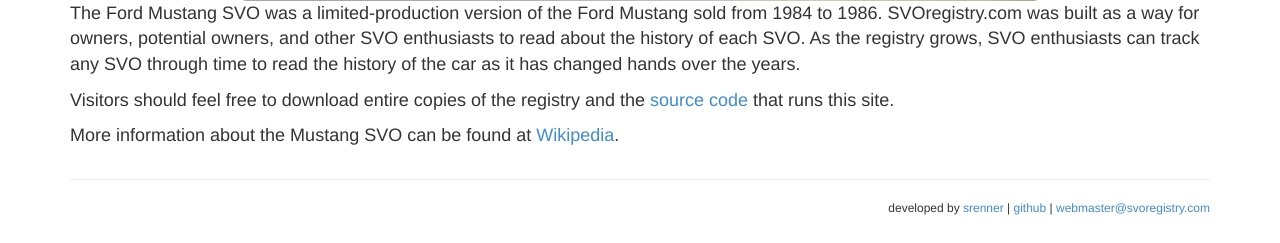
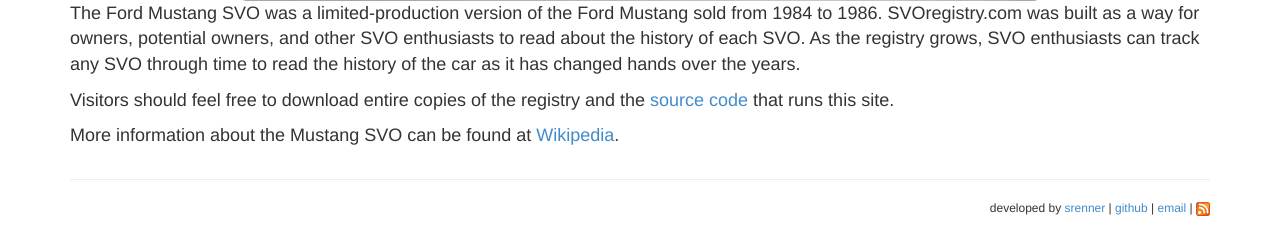
Before and after one commit to srenner/svoregistry-v2, a Django app: template svoregistry/registry/templates/about.html in a window 1280 px wide. Shown: the part 557-800 px from the top of the page. Run offline with Django 3.2, Linux system fonts and the light colour scheme; the template is opened without the code that fills it, so the values that code supplies are empty; some libraries are stand-ins or nearby versions.

Commit message:
launch atom feed

```diff
--- a/svoregistry/registry/templates/base.html
+++ b/svoregistry/registry/templates/base.html
@@ -62,19 +62,23 @@
 	</div>
 	<footer id="divFooter" class="container text-right">
 		<hr>
+		<div class="pull-left">
+			<div class="g-plusone" data-size="medium" data-annotation="none"></div>
+			<script type="text/javascript">
+			  (function() {
+			    var po = document.createElement('script'); po.type = 'text/javascript'; po.async = true;
+			    po.src = 'https://apis.google.com/js/plusone.js';
+			    var s = document.getElementsByTagName('script')[0]; s.parentNode.insertBefore(po, s);
+			  })();
+			</script>
+		</div>
 		<span class="hidden-xs">developed by </span><a href="http://www.shawnrenner.com/">srenner</a>
 		|
 		<a href="https://github.com/srenner/svoregistry-v2">github</a>
 		|
-		<a href="mailto:webmaster@svoregistry.com">webmaster@svoregistry.com</a>
-		<div class="g-plusone" data-size="medium" data-annotation="none"></div>
-		<script type="text/javascript">
-		  (function() {
-		    var po = document.createElement('script'); po.type = 'text/javascript'; po.async = true;
-		    po.src = 'https://apis.google.com/js/plusone.js';
-		    var s = document.getElementsByTagName('script')[0]; s.parentNode.insertBefore(po, s);
-		  })();
-		</script>
+		<a href="mailto:webmaster@svoregistry.com">email</a>
+		|
+		<a href="/feed/"><img src="{% static 'img/feed-icon-14x14.png' %}" alt="Feed" /></a>
 	</footer>
 	<script src="{% static 'registry/js/vendor/jquery-2.1.3.min.js' %}"></script>
 	<script src="{% static 'registry/js/vendor/jquery-ui.min.js' %}"></script>
--- a/svoregistry/svoregistry/urls.py
+++ b/svoregistry/svoregistry/urls.py
@@ -20,7 +20,7 @@ urlpatterns = patterns('',
     #url(r'^$', views.coming_soon, name='home'),
     url(r'^$', views.index, name='home'),                                                       #landing page
     url(r'^new/$', views.new, name='new'),                                                      #simple page
-    url(r'^new/feed/$', LatestEntriesFeed()),
+    url(r'^feed/$', LatestEntriesFeed()),
     #url(r'^forsale/$', views.forsale, name='forsale'),                                         #may not use
     url(r'^about/$', views.about, name='about'),                                                #simple page
 
```
